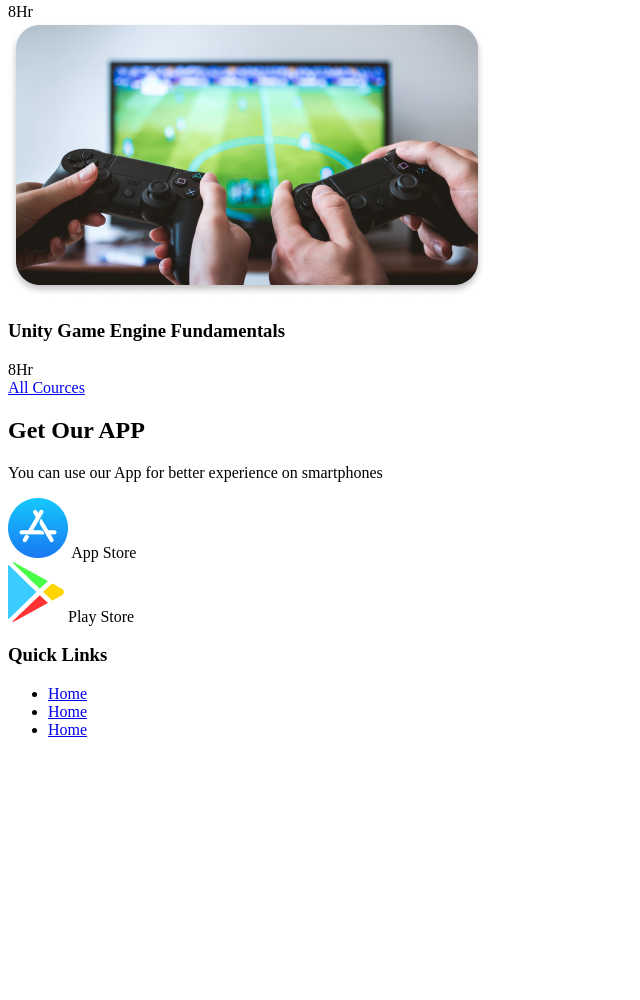
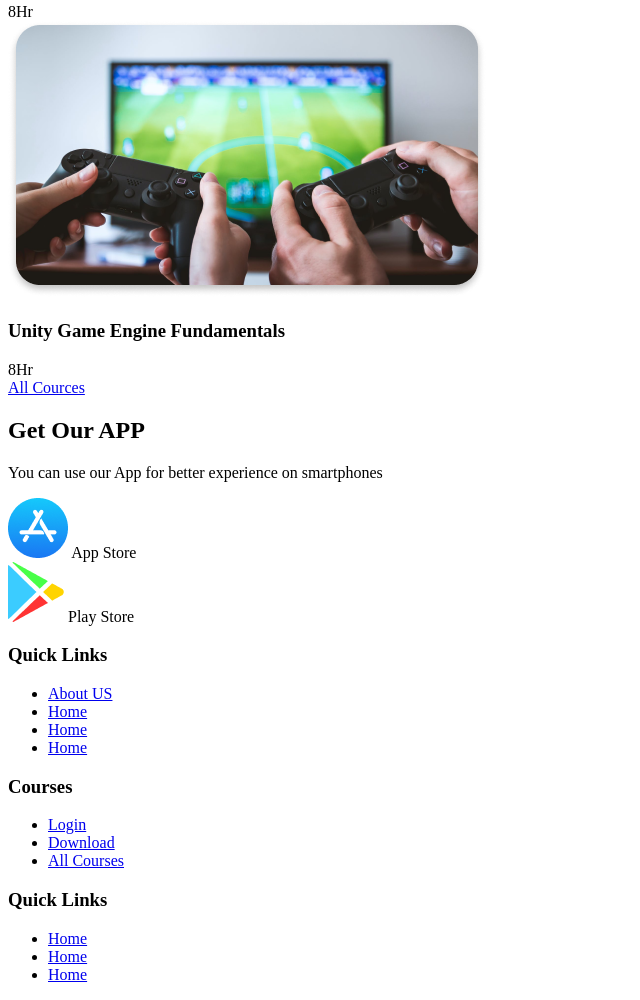
Before and after one commit to DevShoaib58/FigmatoHTML, a plain HTML site: page index.html in a window 1280 px wide. Shown: the part 2097-3097 px from the top of the page, without its empty margins (0-640 px from the left). Before the commit the page ends 2852 px from the top, so only its background shows below. Drawn offline with Linux system fonts and the light colour scheme.

Commit message:
Footer section

```diff
--- a/index.html
+++ b/index.html
@@ -150,6 +150,23 @@
           <div class="links">
             <h3>Quick Links</h3>
             <ul>
+              <li><a href="#home">About US</a></li>
+              <li><a href="#home">Home</a></li>
+              <li><a href="#home">Home</a></li>
+              <li><a href="#home">Home</a></li>
+            </ul>
+          </div>
+          <div class="links">
+            <h3>Courses</h3>
+            <ul>
+              <li><a href="#home">Login</a></li>
+              <li><a href="#home">Download</a></li>
+              <li><a href="#home">All Courses</a></li>
+            </ul>
+          </div>
+          <div class="links">
+            <h3>Quick Links</h3>
+            <ul>
               <li><a href="#home">Home</a></li>
               <li><a href="#home">Home</a></li>
               <li><a href="#home">Home</a></li>
```
